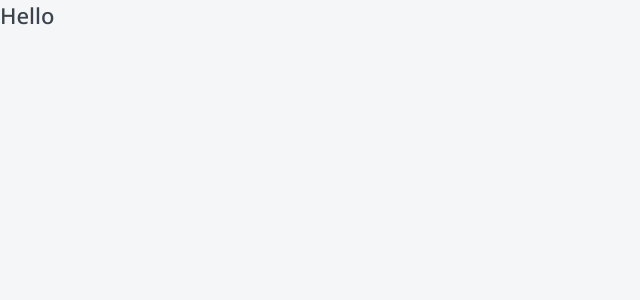
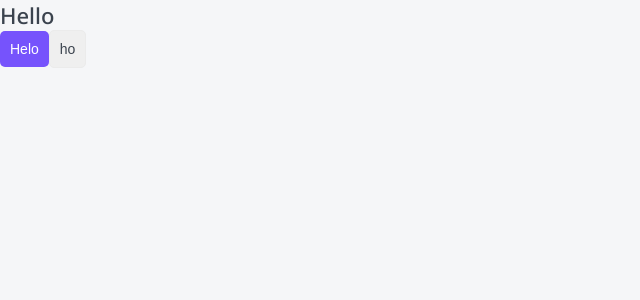
Before and after one commit to ancill/NextJsRatingApp, a Next.js app: page / in a window 1280 px wide. Shown: the top 300 px of the page, without its empty margins (0-640 px from the left). Built offline with nearby package versions, Linux system fonts and the light colour scheme.

Commit message:
Button component

```diff
--- a/components/Button/Button.module.css
+++ b/components/Button/Button.module.css
@@ -0,0 +1,35 @@
+.button {
+	display: inline-block;
+
+	box-sizing: border-box;
+	padding: 10px;
+
+	cursor: pointer;
+	transition: all 0.1s;
+	text-align: center;
+
+	border: none;
+	border-radius: 5px;
+
+	font-size: 14px;
+}
+
+.primary {
+	color: var(--white);
+	background-color: var(--primary);
+}
+
+.primary:hover {
+	background-color: var(--primary-hover);
+}
+
+.ghost {
+	color: var(--black);
+	border: 1px solid var(--gray-light);
+	background-color: none;
+}
+
+.ghost:hover {
+	color: var(--white);
+	background-color: var(--primary-hover);
+}
--- a/components/Button/Button.props.tsx
+++ b/components/Button/Button.props.tsx
@@ -1,6 +1,7 @@
-import { ReactNode } from 'react';
+import { ButtonHTMLAttributes, DetailedHTMLProps, ReactNode } from 'react';
 
-export interface ButtonProps {
+export interface ButtonProps extends DetailedHTMLProps<ButtonHTMLAttributes<HTMLButtonElement>, HTMLButtonElement> {
 	children: ReactNode;
 	appearance: 'primary' | 'ghost';
+
 }
--- a/components/Button/Button.tsx
+++ b/components/Button/Button.tsx
@@ -1,13 +1,13 @@
 import { ButtonProps } from './Button.props';
 import styles from './Button.module.css';
 import cn from 'classnames';
-export const Button = ({ appearance, children }: ButtonProps): JSX.Element => {
-
-	return <button className={cn(styles.button, {
+export const Button = ({ appearance, children, className, ...props }: ButtonProps): JSX.Element => {
+	return <button className={cn(styles.button, className, {
 		[styles.primary]: appearance === 'primary',
 		[styles.ghost]: appearance === 'ghost'
 	})}
+		{...props}
 	>
 		{children}
-	</button>;
+	</button >;
 };
--- a/components/index.ts
+++ b/components/index.ts
@@ -1 +1,2 @@
 export * from './Htag/Htag';
+export * from './Button/Button';
--- a/pages/index.tsx
+++ b/pages/index.tsx
@@ -1,10 +1,12 @@
-import { Htag } from '../components';
+import { Button, Htag } from '../components';
 
 export default function Home(): JSX.Element {
 
   return (
     <div>
       <Htag tag='h2'>Hello</Htag>
+      <Button appearance='primary'>Helo</Button>
+      <Button appearance='ghost'>ho</Button>
     </div>
   );
 }
--- a/styles/globals.css
+++ b/styles/globals.css
@@ -22,7 +22,9 @@
 :root {
 	--black: #3B434E;
 	--white: white;
+	--gray-light: #EBEBEB;
 	--primary: #7653FC;
+	--primary-hover: #583EC0;
 	--red: #DE0000;
 	--green: #1DC37E;
 	--green-light: #C8F8E4;
```
